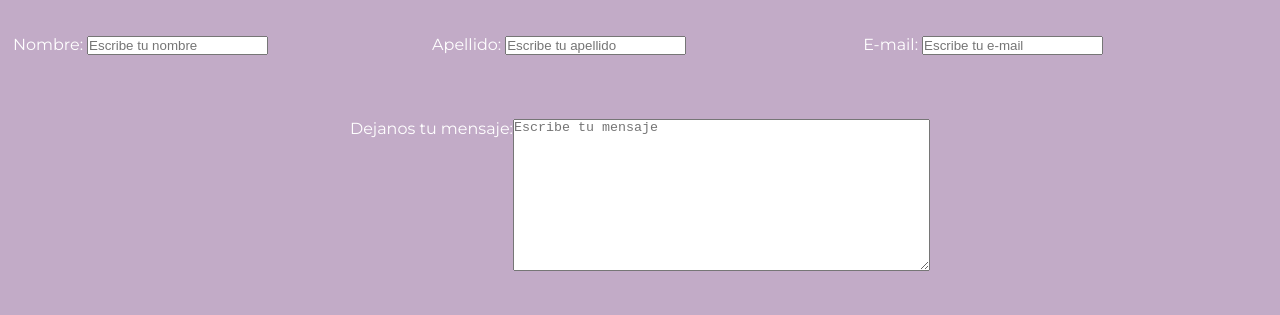
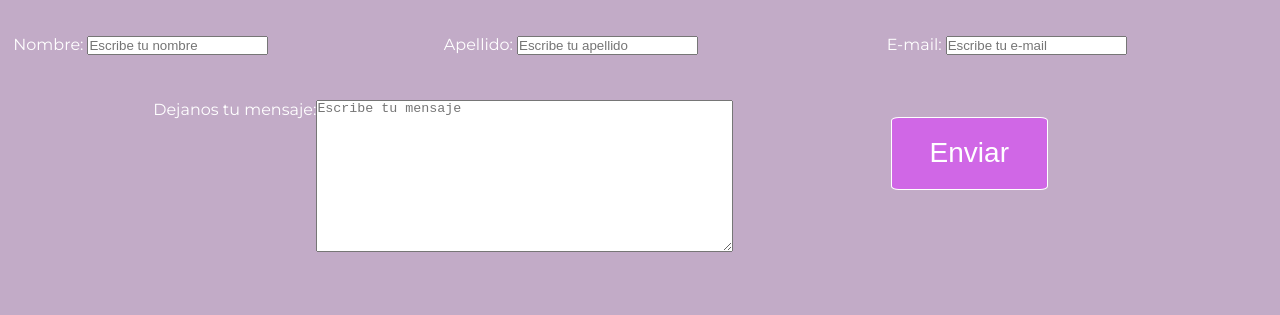
Before and after one commit to alvifernandez95/marivisMakeupLandingPage, a plain HTML site: page paginas/contacto.html in a window 1280 px wide. Shown: the part 226-541 px from the top of the page. Drawn offline with Linux system fonts and the light colour scheme; a web font is replaced by a local one.

Commit message:
Se le agregó el boton de enviar al formulario de la pagina de contacto. Tambien se incluye una animacion para este boton.

```diff
--- a/paginas/contacto.html
+++ b/paginas/contacto.html
@@ -56,6 +56,9 @@
                     <label for="mensaje">Dejanos tu mensaje:</label>
                     <textarea placeholder="Escribe tu mensaje" cols="50" rows="10" name="mensaje"></textarea>
                 </li>
+                <li class="itemGridForm" id=submitButtonContainer>
+                    <button id="submitButton" style="vertical-align:middle"><span>Enviar</span></button>
+                </li>
             </ul>
         </form>
     </main>
--- a/style.css
+++ b/style.css
@@ -292,8 +292,7 @@ label{
   display: grid;
   grid-template-areas:
   "nombre apellido email"
-  "mensaje mensaje mensaje"
-  "mensaje mensaje mensaje";
+  "mensaje mensaje submit" ;
 }
 
 #nombreForm{
@@ -315,6 +314,54 @@ label{
   display: flex;
   align-items: top;
   justify-content: center;
+}
+
+#submitButtonContainer{
+  grid-area: submit;
+  display: flex;
+  align-items: center;
+  justify-content: left;
+}
+
+#submitButton{
+  display: inline-block;
+  border-radius: 5%;
+  background-color: #D067E6;
+  border: solid 1px;
+  border-color: #FFFFFF;
+  color: #FFFFFF;
+  text-align: center;
+  font-size: 28px;
+  padding: 5%;
+  width: 40%;
+  transition: all 0.5s;
+  cursor: pointer;
+  margin: 1%;
+}
+
+#submitButton span{
+  cursor: pointer;
+  display: inline-block;
+  position: relative;
+  transition: 0.5s;
+}
+
+#submitButton span:after{
+  content: '\00bb';
+  position: absolute;
+  opacity: 0;
+  top: 0;
+  right: -20px;
+  transition: 0.5s;
+}
+
+#submitButton:hover span{
+  padding-right: 25px;
+}
+
+#submitButton:hover span:after{
+  opacity: 1;
+  right: 0;
 }
 
 .logoContainer{
```
